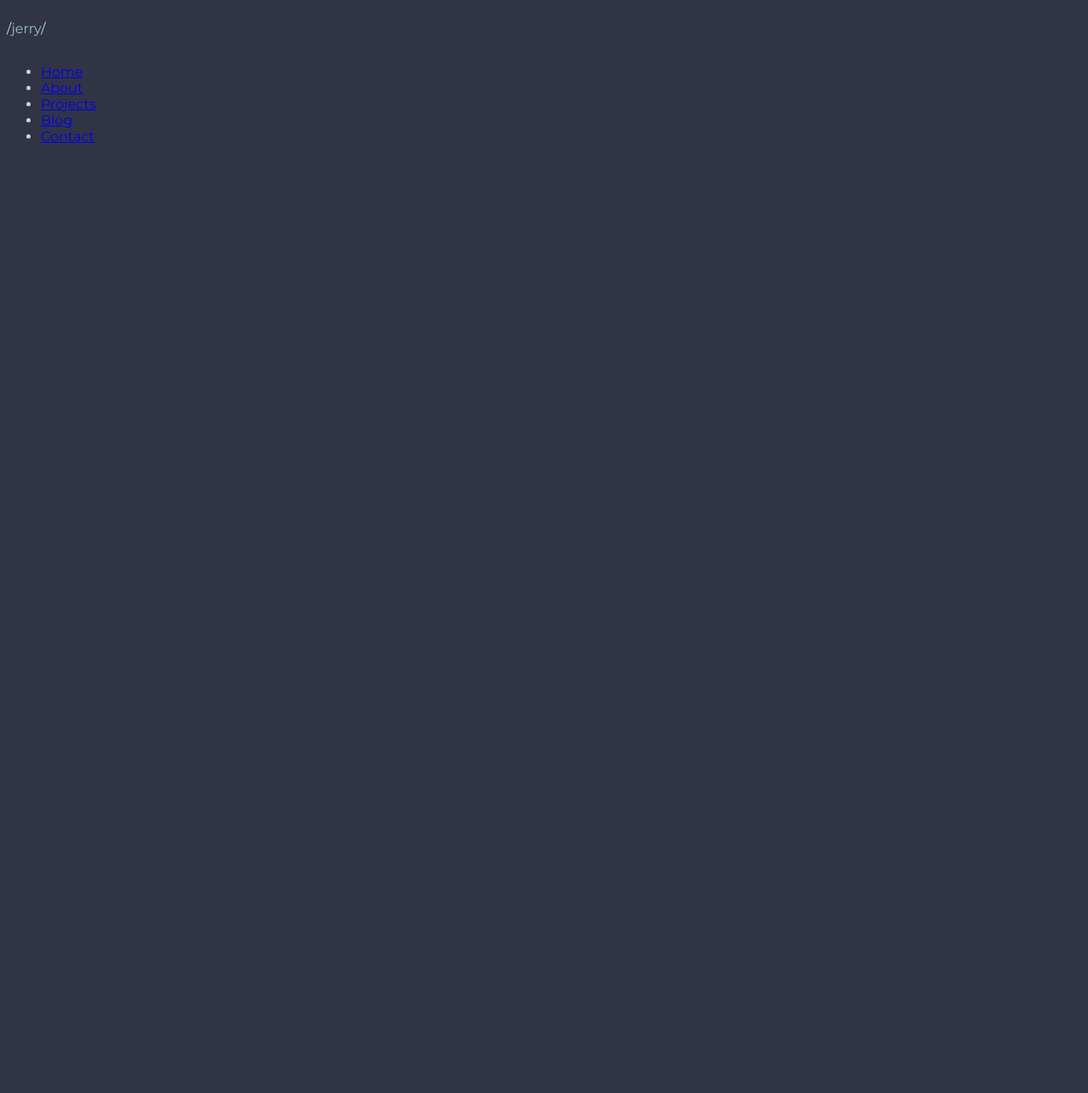
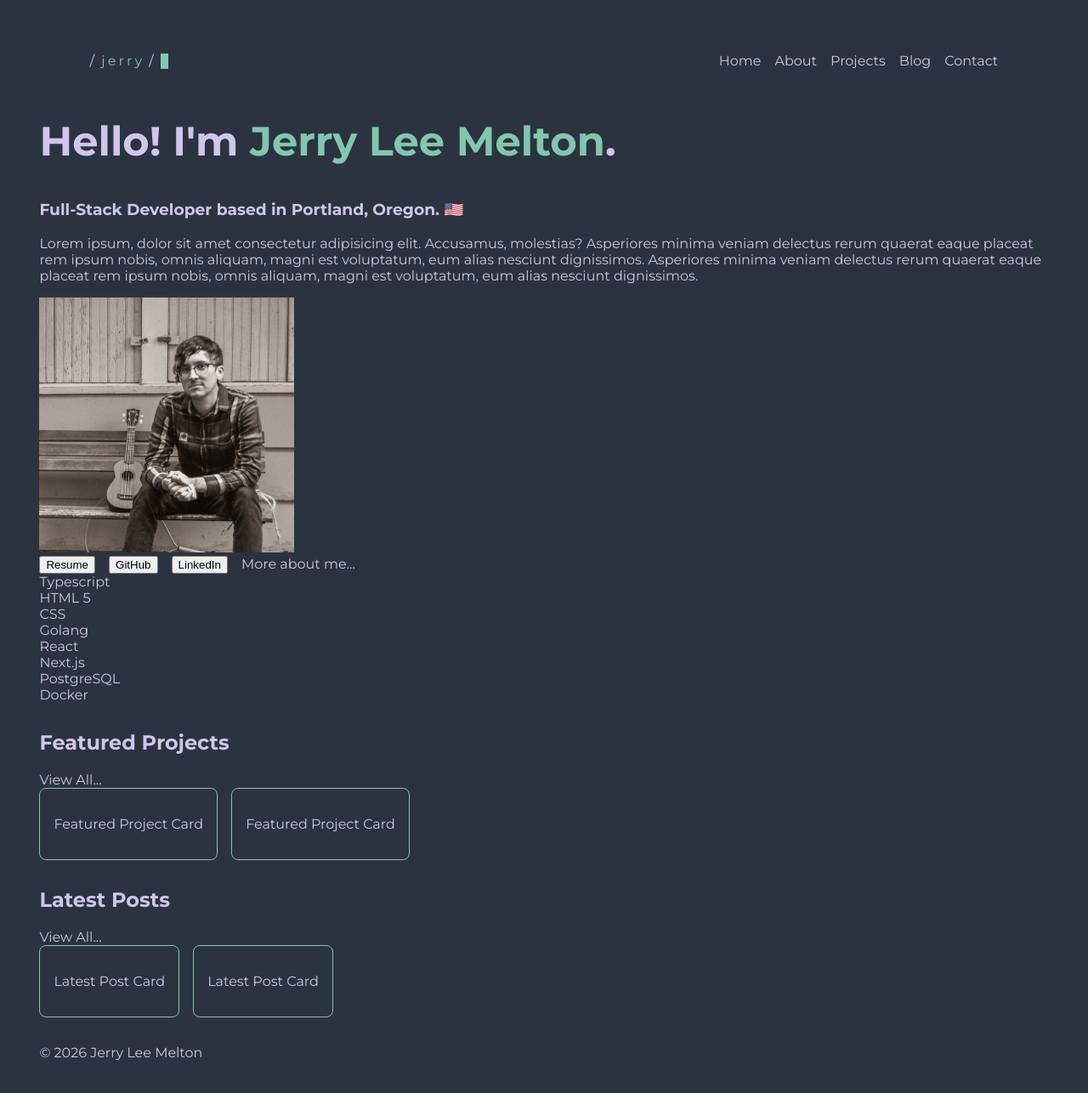
Before and after one commit to JerryLeeMelton/Trellis, a Next.js app: page / in a window 1280 px wide. Shown: the top 1286 px of the page at 85% size. Before the commit the page ends 800 px from the top, so only its background shows below. Built offline with nearby package versions, Linux system fonts and the light colour scheme.

Commit message:
Add placeholder content

```diff
--- a/app/globals.css
+++ b/app/globals.css
@@ -1,8 +1,15 @@
-:root {
+/* Default Color Scheme v1.0 */
+/* :root {
   --background: #313445;
   --text-main: #c8d0f2;
-  /* --text-muted: #a1a1aa; */
   --accent-main: #91c6be;
+} */
+
+/* Default Color Scheme v2.0 */
+:root {
+  --background: #2c3340;
+  --text-main: #d0c5eb;
+  --accent-main: #81c7ad;
 }
 
 body {
@@ -11,13 +18,148 @@ body {
   color: var(--text-main);
 }
 
+.text-accent-main {
+  color: var(--accent-main);
+}
+
+/* Smooooooth? */
+
+body {
+  padding: clamp(1rem, 3vw, 3rem);
+}
+
+a {
+  color: var(--text-main);
+  text-decoration: none;
+  transition: color 0.3s ease;
+}
+a:hover {
+  color: var(--accent-main);
+  transition: color 0.3s ease;
+}
+
+.nav-container {
+  max-width: 1200px;
+  width: 90%;
+  margin: 0 auto;
+}
+
+*,
+*::before,
+*::after {
+  box-sizing: border-box;
+}
+
+img {
+  max-width: 100%;
+  height: auto;
+}
+
+h1 {
+  font-size: clamp(1.5rem, 4vw, 3rem);
+}
+
 /* Nav =================================== */
+.nav-container {
+  display: flex;
+  flex-direction: row;
+  justify-content: space-between;
+  align-items: center;
+  gap: 0.5rem;
+  max-width: 1200px;
+  margin: 0 auto;
+}
+
 .nav-path-container {
   display: flex;
+  flex-direction: row;
+  align-items: center;
   gap: 0.5rem;
+}
+.nav-path-container a {
+  margin-left: 0.5em;
+  margin-right: 0.3em;
 }
 .nav-path-link {
   color: var(--accent-main);
+  letter-spacing: 0.2em;
   text-decoration: none;
   cursor: pointer;
 }
+
+.blinking-cursor {
+  display: inline-block;
+  width: 1ch;
+  height: 1.1rem;
+  background-color: var(--accent-main);
+  animation: blink 1.4s ease-in-out infinite;
+}
+@keyframes blink {
+  0%,
+  100% {
+    opacity: 1;
+  }
+  25% {
+    opacity: 1;
+  }
+  10% {
+    opacity: 0;
+  }
+}
+
+.nav-links-container,
+.nav-links-container > ul {
+  display: flex;
+  flex-direction: row;
+  align-items: center;
+  gap: 1rem;
+}
+.nav-links-container > ul {
+  list-style: none;
+  padding: 0;
+  margin: 0;
+}
+.nav-links-container a {
+  color: var(--text-main);
+  text-decoration: none;
+  cursor: pointer;
+  transition: color 0.3s ease;
+}
+.nav-links-container a:hover {
+  color: var(--accent-main);
+  transition: color 0.3s ease;
+}
+
+/* Home Section ======================== */
+
+.intro-container {
+  display: flex;
+  flex-direction: row;
+  gap: 1rem;
+  /* max-width: 800px; */
+  margin: 2rem auto;
+}
+
+.intro-social-links-container {
+  display: flex;
+  flex-direction: row;
+  gap: 1rem;
+}
+
+/* Featured Projects Section ============ */
+.featured-projects-section-container {
+  margin: 2rem auto;
+}
+.featured-projects-cards-container {
+  display: flex;
+  flex-direction: row;
+  gap: 1rem;
+}
+
+/* Featured Project Cards ============== */
+.featured-project-card-container {
+  background-color: var(--background);
+  border: 1px solid var(--accent-main);
+  border-radius: 8px;
+  padding: 1rem;
+}
--- a/app/layout.tsx
+++ b/app/layout.tsx
@@ -2,6 +2,7 @@ import type { Metadata } from "next"
 import { Geist, Geist_Mono, Montserrat } from "next/font/google"
 import "./globals.css"
 import NavBar from "@/components/nav/NavBar"
+import Footer from "@/components/Footer"
 
 const montserrat = Montserrat({
   variable: "--font-montserrat",
@@ -23,8 +24,9 @@ export default function RootLayout({
   return (
     <html lang="en" className={`${montserrat.variable} h-full antialiased`}>
       <body className="min-h-full flex flex-col">
-        <NavBar></NavBar>
+        <NavBar />
         {children}
+        <Footer />
       </body>
     </html>
   )
--- a/app/page.tsx
+++ b/app/page.tsx
@@ -1,9 +1,94 @@
+import FeaturedProjectCard from "@/components/cards/FeaturedProjectCard"
+import LatestPostsCard from "@/components/cards/LatestPostsCard"
 import Image from "next/image"
 
 export default function Home() {
   return (
-    <div className="flex flex-col flex-1 items-center justify-center bg-zinc-50 font-sans dark:bg-black">
-      <main className="flex flex-1 w-full max-w-3xl flex-col items-center justify-between py-32 px-16 bg-white dark:bg-black sm:items-start"></main>
+    <div className="">
+      {/* Intro Section ========================= */}
+      <section className="intro-section-container">
+        <div className="greeting-container">
+          <div className="greeting-text-container">
+            <h1>
+              Hello! I'm{" "}
+              <span className="text-accent-main">Jerry Lee Melton</span>.
+            </h1>
+            <h3>Full-Stack Developer based in Portland, Oregon. 🇺🇸</h3>
+            <p>
+              Lorem ipsum, dolor sit amet consectetur adipisicing elit.
+              Accusamus, molestias? Asperiores minima veniam delectus rerum
+              quaerat eaque placeat rem ipsum nobis, omnis aliquam, magni est
+              voluptatum, eum alias nesciunt dignissimos. Asperiores minima
+              veniam delectus rerum quaerat eaque placeat rem ipsum nobis, omnis
+              aliquam, magni est voluptatum, eum alias nesciunt dignissimos.
+            </p>
+          </div>
+          <div className="greeting-image-container">
+            <Image
+              src="/images/jerry_hero.jpg"
+              alt="Picture of Jerry Lee Melton"
+              width={300}
+              height={300}
+              className="intro-image"
+            />
+          </div>
+        </div>
+        {/* Resume and Social Links */}
+        <div className="intro-social-links-container">
+          <div>
+            <button>Resume</button>
+          </div>
+          <div>
+            <button>GitHub</button>
+          </div>
+          <div>
+            <button>LinkedIn</button>
+          </div>
+          <div>
+            <a href="/about">More about me...</a>
+          </div>
+        </div>
+      </section>
+      <section className="skills-section-container">
+        <div>Typescript</div>
+        <div>HTML 5</div>
+        <div>CSS</div>
+        <div>Golang</div>
+        <div>React</div>
+        <div>Next.js</div>
+        <div>PostgreSQL</div>
+        <div>Docker</div>
+      </section>
+      <section className="featured-projects-section-container">
+        <div>
+          <div>
+            <h2>Featured Projects</h2>
+          </div>
+          <div>
+            <a href="/projects">View All...</a>
+          </div>
+        </div>
+        <div className="featured-projects-cards-container">
+          <FeaturedProjectCard />
+
+          <FeaturedProjectCard />
+        </div>
+      </section>
+      <section className="featured-projects-section-container">
+        <div>
+          <div>
+            <h2>Latest Posts</h2>
+          </div>
+          <div>
+            <a href="/projects">View All...</a>
+          </div>
+        </div>
+        <div className="featured-projects-cards-container">
+          <LatestPostsCard />
+
+          <LatestPostsCard />
+        </div>
+      </section>
     </div>
   )
 }
--- /dev/null
+++ b/components/Footer.tsx
@@ -0,0 +1,7 @@
+export default function Footer() {
+  return (
+    <footer className="footer">
+      © {new Date().getFullYear()} Jerry Lee Melton
+    </footer>
+  )
+}
--- /dev/null
+++ b/components/cards/FeaturedProjectCard.tsx
@@ -0,0 +1,9 @@
+import Image from "next/image"
+
+export default function Home() {
+  return (
+    <div className="featured-project-card-container">
+      <p>Featured Project Card</p>
+    </div>
+  )
+}
--- /dev/null
+++ b/components/cards/LatestPostsCard.tsx
@@ -0,0 +1,9 @@
+import Image from "next/image"
+
+export default function Home() {
+  return (
+    <div className="featured-project-card-container">
+      <p>Latest Post Card</p>
+    </div>
+  )
+}
--- a/components/nav/NavBar.tsx
+++ b/components/nav/NavBar.tsx
@@ -2,7 +2,7 @@ import Image from "next/image"
 
 export default function NavBar() {
   return (
-    <nav>
+    <nav className="nav-container">
       <div className="nav-path-container">
         <p>
           /
@@ -11,8 +11,9 @@ export default function NavBar() {
           </a>
           /
         </p>
+        <span className="blinking-cursor"></span>
       </div>
-      <div>
+      <div className="nav-links-container">
         <ul>
           <li>
             <a href="/">Home</a>
```
Also changed, not shown: app/about/page.tsx (+23 -3 lines), app/contact/page.tsx (+13 -4 lines), app/projects/page.tsx (+5 -5 lines), public/images/jerry_hero.jpg (added).
